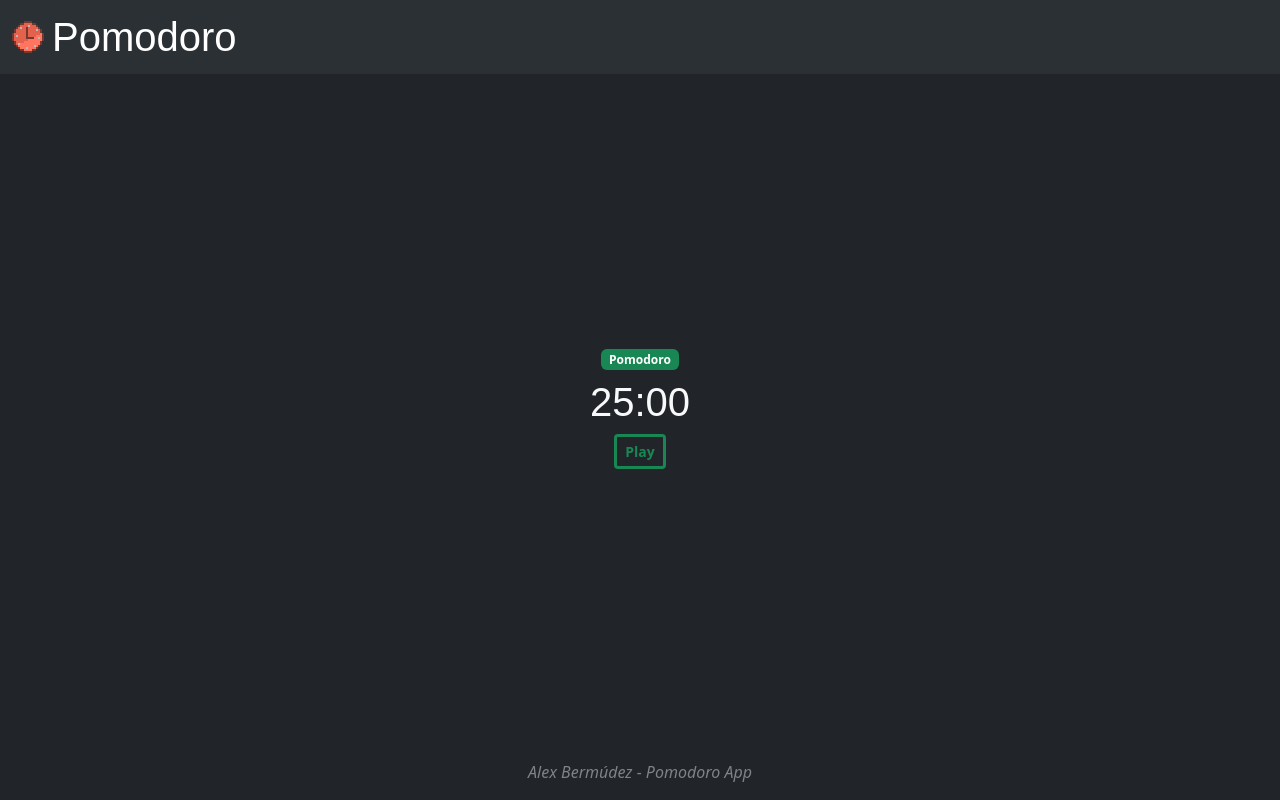
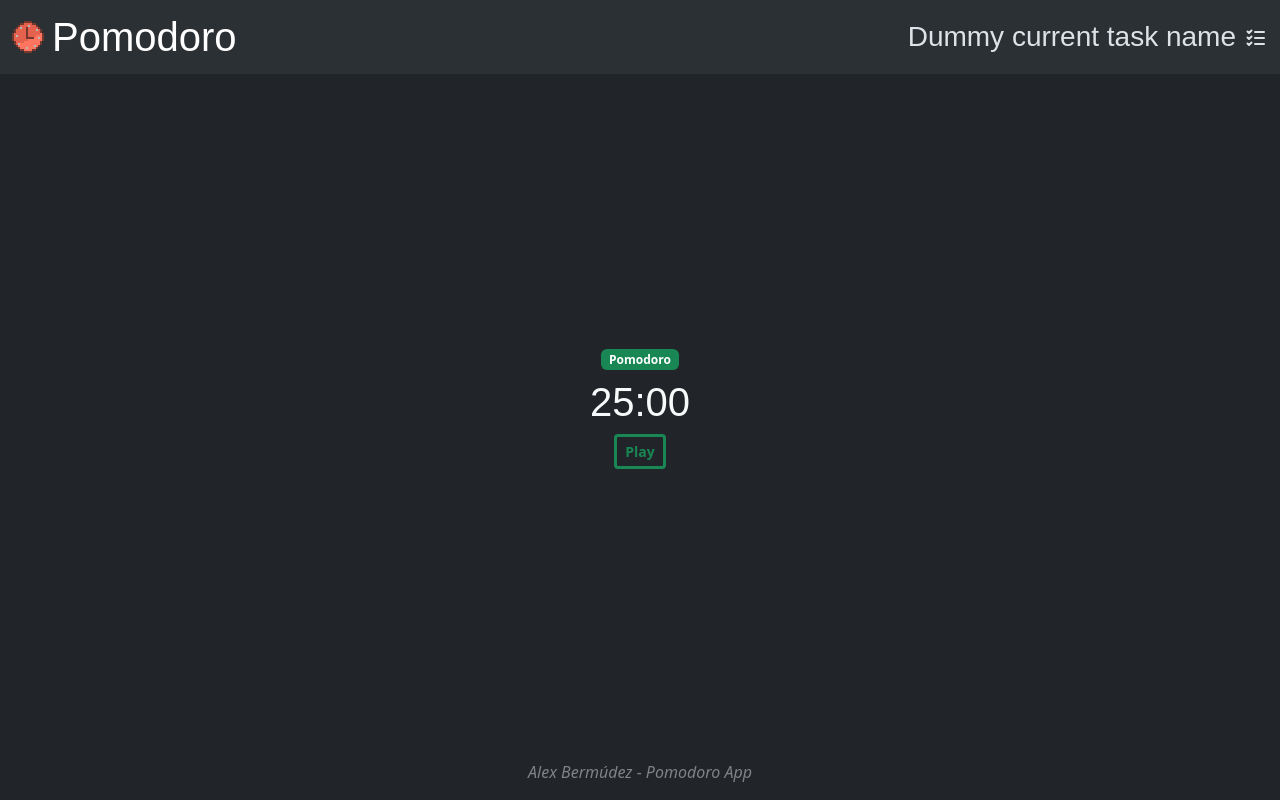
Before and after one commit to Alex-gb249/pomodoro-clock, a React (Vite) app: page / in a window 1280 px wide. Built offline with nearby package versions, Linux system fonts and the light colour scheme; a web font is replaced by a local one.

Commit message:
Add TaskManager component, dummy title and toggle button

```diff
--- a/src/App.tsx
+++ b/src/App.tsx
@@ -2,15 +2,18 @@ import './App.css'
 import { Header } from './components/header/Header'
 import { Clock } from './components/clock/Clock'
 import { Footer } from './components/footer/Footer'
+import { TaskManager } from './components/task-manager/TaskManager'
+import { useState } from 'react'
 
 function App() {
+  const [isSelectingTask, setIsSelectingTask] = useState(false)
 
   return (
     <>
       <div className='all'>
         <Header />
         <div className='d-flex justify-content-center align-items-center'>
-          <Clock />
+          {isSelectingTask ? <TaskManager /> : <Clock />}
         </div>
         <Footer />
       </div>
--- a/src/components/header/Header.tsx
+++ b/src/components/header/Header.tsx
@@ -1,12 +1,38 @@
 import './Header.css'
 
 export function Header() {
+  const handleClick = () => {}
+
   return (
-        <nav className="navbar navbar-expand-lg bg-body-tertiary">
-            <div className="container-fluid">
-                <div className="navbar-brand d-flex align-items-center prevent-select">
-                    <img className='logo me-2' src="/clock.png" alt="Pomodoro logo" />
-                    <h1 className='m-0'>Pomodoro</h1>
+    <nav className='navbar navbar-expand-lg bg-body-tertiary'>
+      <div className='container-fluid'>
+        <div className='navbar-brand d-flex align-items-center prevent-select'>
+          <img className='logo me-2' src='/clock.png' alt='Pomodoro logo' />
+          <h1>Pomodoro</h1>
+        </div>
+        <div className='d-flex align-items-center'>
+          <h3 className='me-2'>Dummy current task name</h3>
+          <a className='clickable' onClick={handleClick}>
+            <svg
+              xmlns='http://www.w3.org/2000/svg'
+              width='24'
+              height='24'
+              viewBox='0 0 24 24'
+              fill='none'
+              stroke='currentColor'
+              stroke-width='2'
+              stroke-linecap='round'
+              stroke-linejoin='round'
+            >
+              <path stroke='none' d='M0 0h24v24H0z' fill='none' />
+              <path d='M3.5 5.5l1.5 1.5l2.5 -2.5' />
+              <path d='M3.5 11.5l1.5 1.5l2.5 -2.5' />
+              <path d='M3.5 17.5l1.5 1.5l2.5 -2.5' />
+              <path d='M11 6l9 0' />
+              <path d='M11 12l9 0' />
+              <path d='M11 18l9 0' />
+            </svg>
+          </a>
         </div>
         {/* <button className="navbar-toggler" type="button" data-bs-toggle="collapse" data-bs-target="#navbarNav" aria-controls="navbarNav" aria-expanded="false" aria-label="Toggle navigation">
                 <span className="navbar-toggler-icon"></span>
--- /dev/null
+++ b/src/components/task-manager/TaskManager.tsx
@@ -0,0 +1,26 @@
+export function TaskManager() {
+  return (
+    <div className='card'>
+      <div className='card-body'>
+        <h5 className='card-title'>Card title</h5>
+        <p className='card-text'>
+          Some quick example text to build on the card title and make up the bulk of the card's
+          content.
+        </p>
+      </div>
+      <ul className='list-group list-group-flush'>
+        <li className='list-group-item'>An item</li>
+        <li className='list-group-item'>A second item</li>
+        <li className='list-group-item'>A third item</li>
+      </ul>
+      <div className='card-body'>
+        <a href='#' className='card-link'>
+          Card link
+        </a>
+        <a href='#' className='card-link'>
+          Another link
+        </a>
+      </div>
+    </div>
+  );
+}
```
Lines whose indentation alone changed are shown as unchanged.
